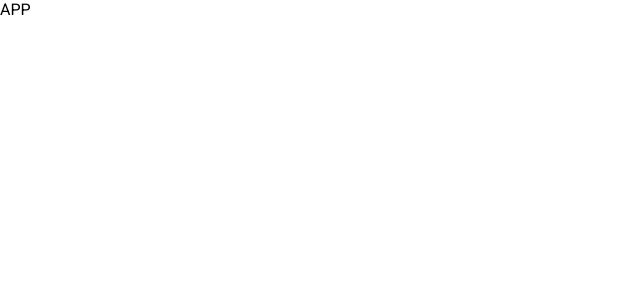
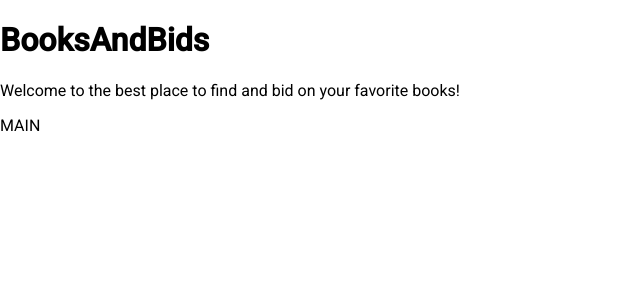
Before and after one commit to chicco4/booksandbids, an Angular app in the folder frontend/: page / in a window 1280 px wide. Shown: the top 300 px of the page, without its empty margins (0-640 px from the left). Built offline with nearby package versions, Linux system fonts and the light colour scheme.

Commit message:
basic home

```diff
--- a/frontend/src/app/app.component.html
+++ b/frontend/src/app/app.component.html
@@ -1 +1,10 @@
-APP
+<header>
+  <h1>BooksAndBids</h1>
+  <p>
+    Welcome to the best place to find and bid on your favorite books!
+  </p>
+</header>
+
+<main>
+  MAIN
+</main>
```
